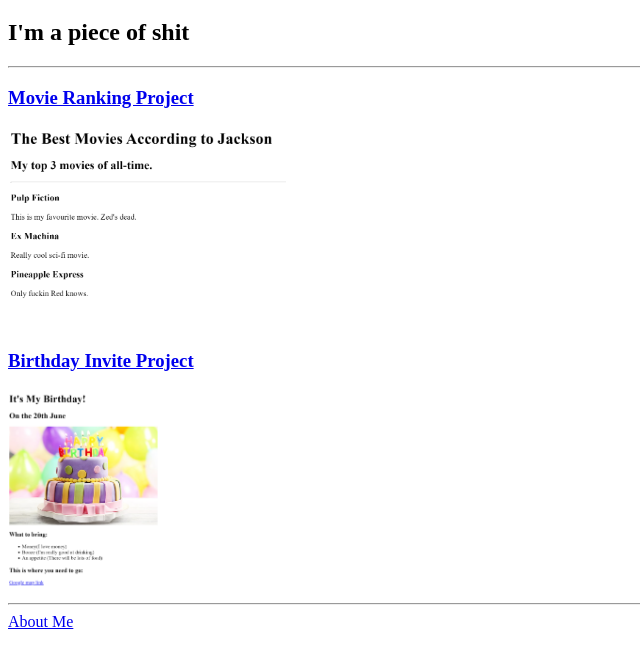
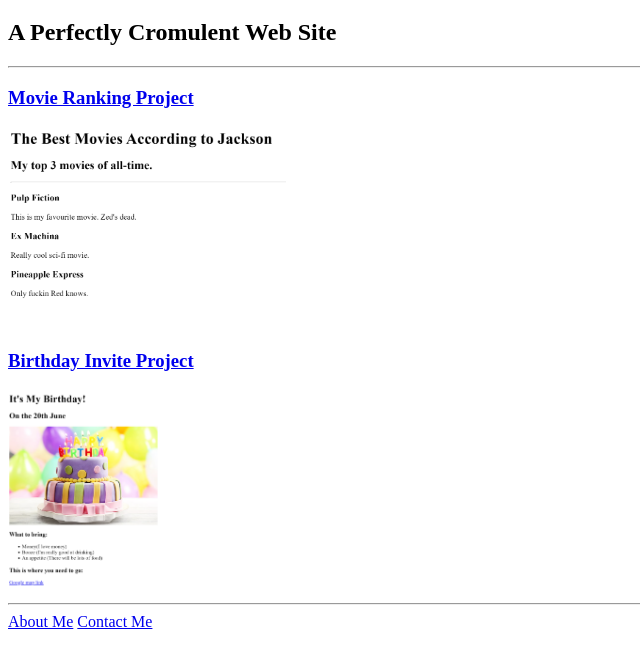
Before and after one commit to jacksonzavada/html-portfolio, a plain HTML site: page index.html in a window 1280 px wide. Shown: the part 61-726 px from the top of the page, without its empty margins (0-640 px from the left). Drawn offline with Linux system fonts and the light colour scheme.

Commit message:
Update index.html

```diff
--- a/index.html
+++ b/index.html
@@ -8,7 +8,7 @@
 
 <body>
   <h1>Jackson's Bullshit</h1>
-  <h2>I'm a piece of shit</h2>
+  <h2>A Perfectly Cromulent Web Site</h2>
   <hr />
   <h3><a href="./public/movie-ranking.html">Movie Ranking Project</a></h3>
   <img src="./assets/images/movie-project.png" height="200" alt="Movie ranking project preview"/>
@@ -16,21 +16,7 @@
   <img src="./assets/images/birthday-project.png" height="200" alt="birthday invite project preview">
   <hr />
   <a href="./public/about.html">About Me</a>
-  <a href="./public/contact.html"></a>
+  <a href="./public/contact.html">Contact Me</a>
 </body>
 
 </html>
-
-<!-- TODO 2: Add Your previous projects' HTML into the public folder -->
-
-<!-- TODO 3: Take screenshots of your project previews and add the images to the images folder -->
-
-<!-- TODO 4: Add titles/subtitles etc. -->
-
-<!-- TODO 5: Add a link to the project pages -->
-
-<!-- TODO 6: Add images to show the project previews
-HINT for TODO 6: You can use the height attribute set to 200 to make the image smaller:
-https://developer.mozilla.org/en-US/docs/Web/HTML/Element/img#attr-height -->
-
-<!-- TODO 7: Add the Contact Me and About Me page links -->
```
